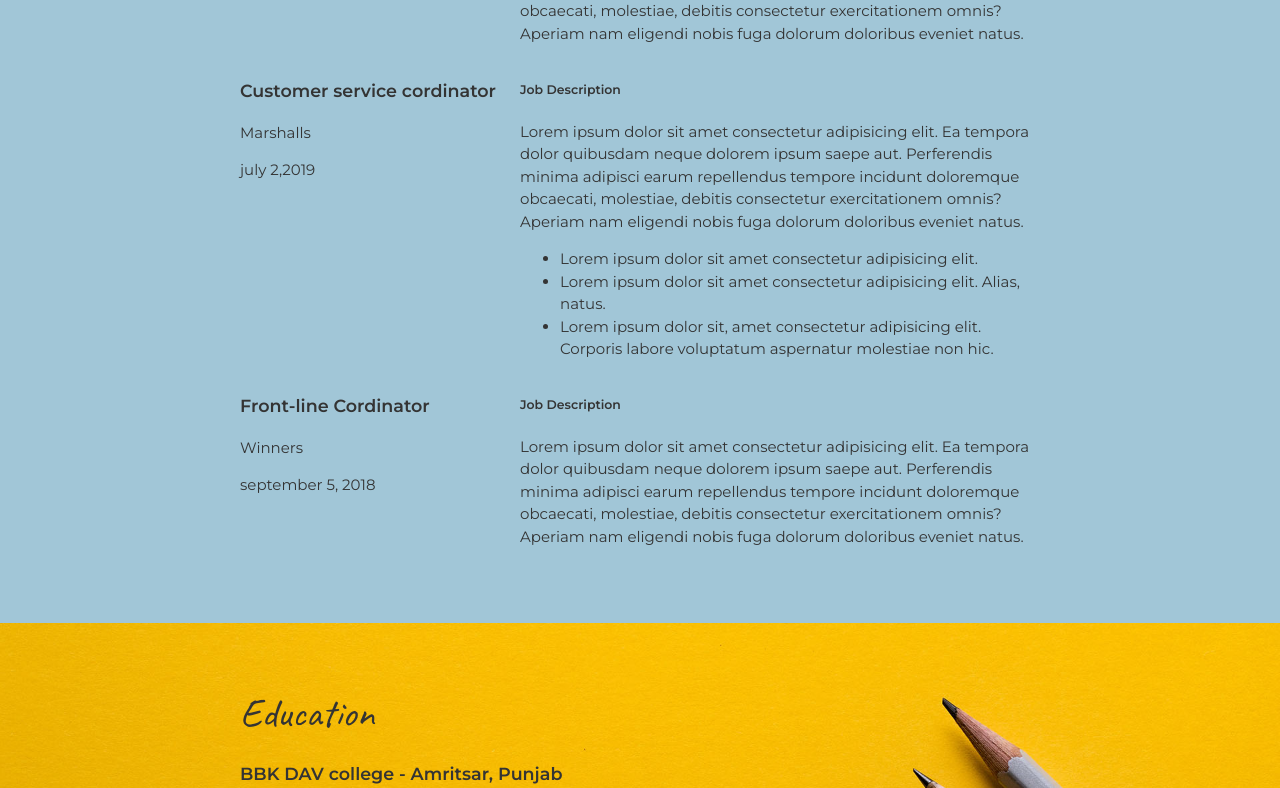
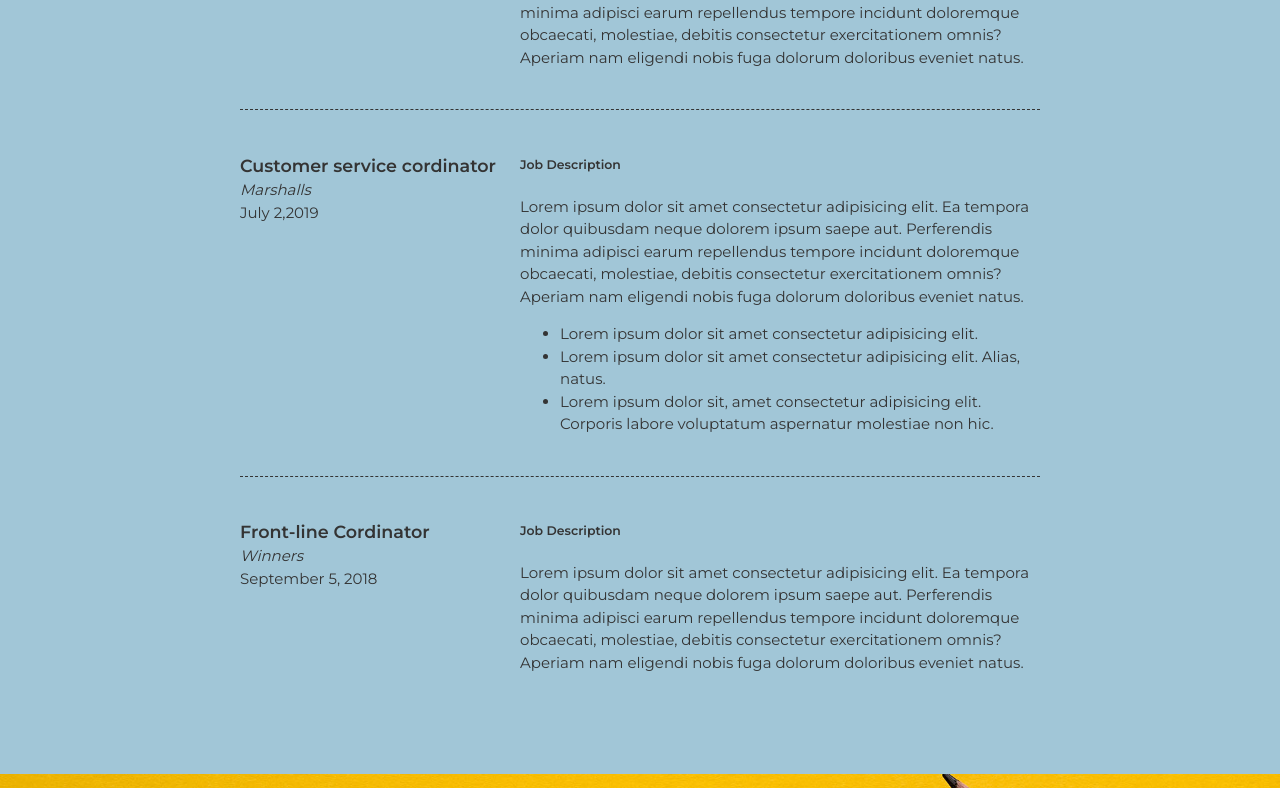
Before and after one commit to 8968harsimranjit/dgl-203_advance-css, a plain HTML site: page index.html in a window 1280 px wide. Shown: the part 1792-2580 px from the top of the page. Drawn offline with Linux system fonts and the light colour scheme.

Commit message:
added adjacent selector to work experience and project section
added border in the work experience, added new class divider,

```diff
--- a/index.html
+++ b/index.html
@@ -22,7 +22,7 @@
 
       <!-- ********************  PROJECTS / PORTFOLIO  ********************* -->
       <section class="project">
-        <div class="content-wrap">
+        <div class="content-wrap divider">
         <h2>Featured Projects</h2>
           <p>Lorem ipsum dolor sit amet consectetur adipisicing elit. Aspernatur totam assumenda praesentium, dolorum laudantium laboriosam mollitia? Voluptatum velit ducimus, omnis culpa doloremque veritatis iusto laboriosam officia ea, numquam cupiditate molestiae?</p>
 
@@ -49,7 +49,7 @@
 
       <!-- ***********************  WORK EXPERIENCE  *********************** -->
     <section class="work-experience">
-      <div class="content-wrap">
+      <div class="content-wrap item-details divider">
         <h2>Work Experience</h2>
 
         <section class="job-item">
@@ -73,7 +73,7 @@
           <div class="job-details">
               <h3>Customer service cordinator</h3>
               <p>Marshalls</p>
-              <p>july 2,2019</p>
+              <p>July 2,2019</p>
           </div>
           <div class="job-summary">
             <h5>Job Description</h5>
@@ -90,7 +90,7 @@
           <div class="job-details">
               <h3>Front-line Cordinator</h3>
               <p>Winners</p>
-              <p>september 5, 2018</p>
+              <p>September 5, 2018</p>
           </div>
           <div class="job-summary">
             <h5>Job Description</h5>
@@ -107,7 +107,7 @@
 
       <!-- ******************  EDUCATION & CERTIFICATIONS ****************** -->
     <section class="education">
-      <div class="content-wrap">
+      <div class="content-wrap item-details">
         <h2>Education</h2>
 
         <!-- Copy this whole <section> block to add more schools. -->
--- a/styles.css
+++ b/styles.css
@@ -37,6 +37,22 @@ h2{
     margin: 0 auto;
     padding: 60px 0;
 }
+.divider > section{
+    border-bottom: 1px dashed #343434;
+    padding:25px 0;
+}
+.divider > section:last-of-type{
+    border-bottom:none;
+}
+.item-details h3{
+    margin-bottom: 0;
+}
+.item-details h3 + p{
+   font-style: italic;
+}
+.item-details h3 ~ p{
+    margin:0;
+}
 
 /*-------profile---------*/
 header{
@@ -49,8 +65,6 @@ header{
 }
 .project-item{
    overflow: hidden;
-   border-bottom: 1px dashed #343434;
-   padding:25px 0;
 }
 .project-item img{
 float:left;
```
